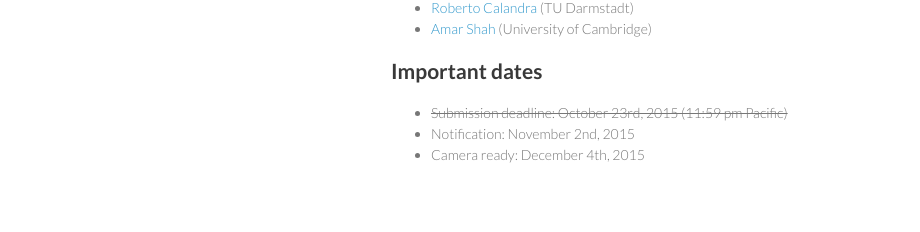
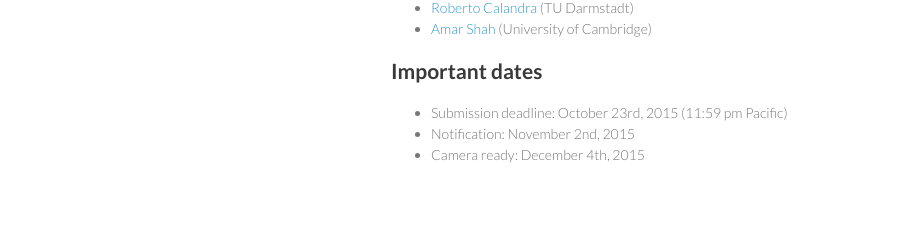
Before and after one commit to bayesopt/bayesopt.github.io, a Jekyll site: the page built from index.md, in a window 1280 px wide. Shown: the part 1465-1697 px from the top of the page, without its empty margins (179-1099 px from the left). Built offline with Jekyll 4.4.1, drawn with Linux system fonts in a browser that asks for light colours.

Commit message:
Fix home page.

```diff
--- a/index.md
+++ b/index.md
@@ -80,6 +80,6 @@ optimization and Bayesian inference communities for involvement.
 
 ## Important dates
 
-- ~~Submission deadline: October 23rd, 2015 (11:59 pm Pacific)~~
+- Submission deadline: October 23rd, 2015 (11:59 pm Pacific)
 - Notification: November 2nd, 2015
 - Camera ready: December 4th, 2015
```
